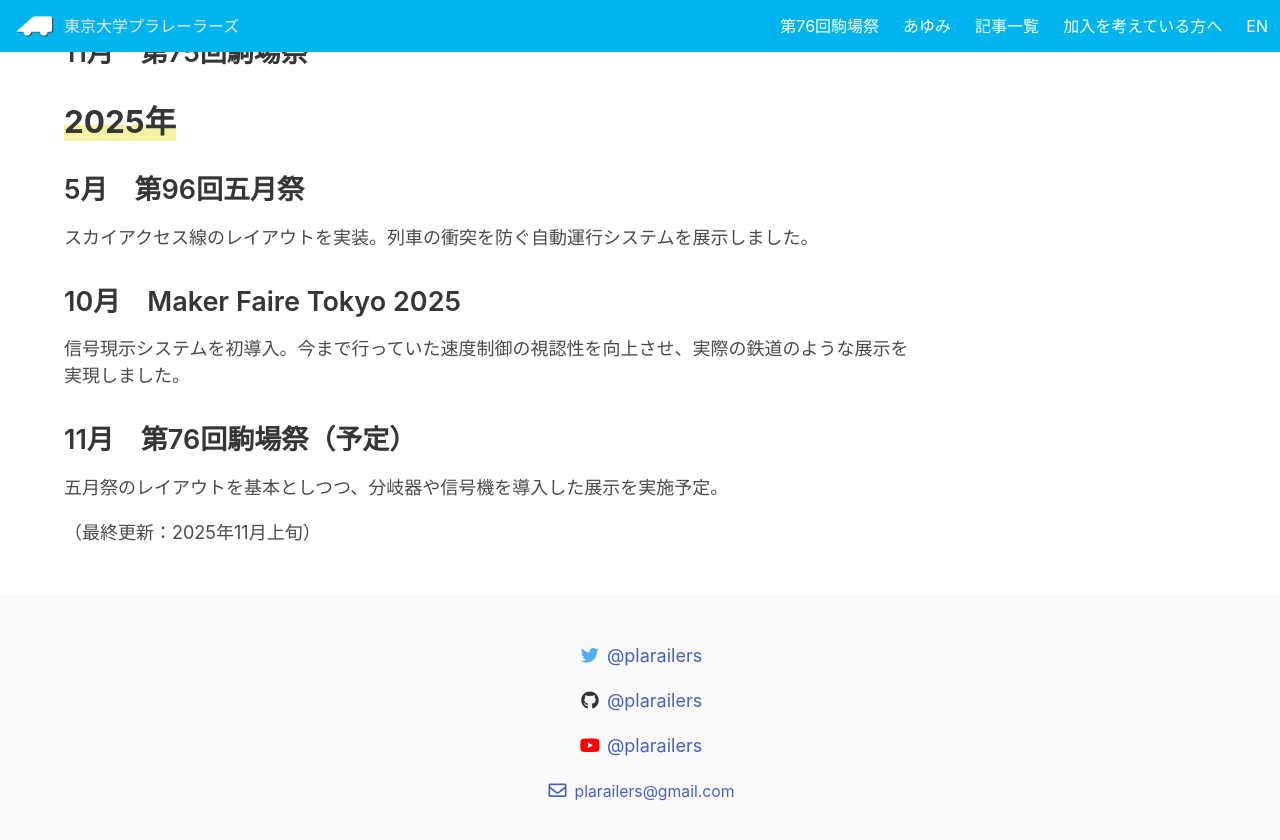
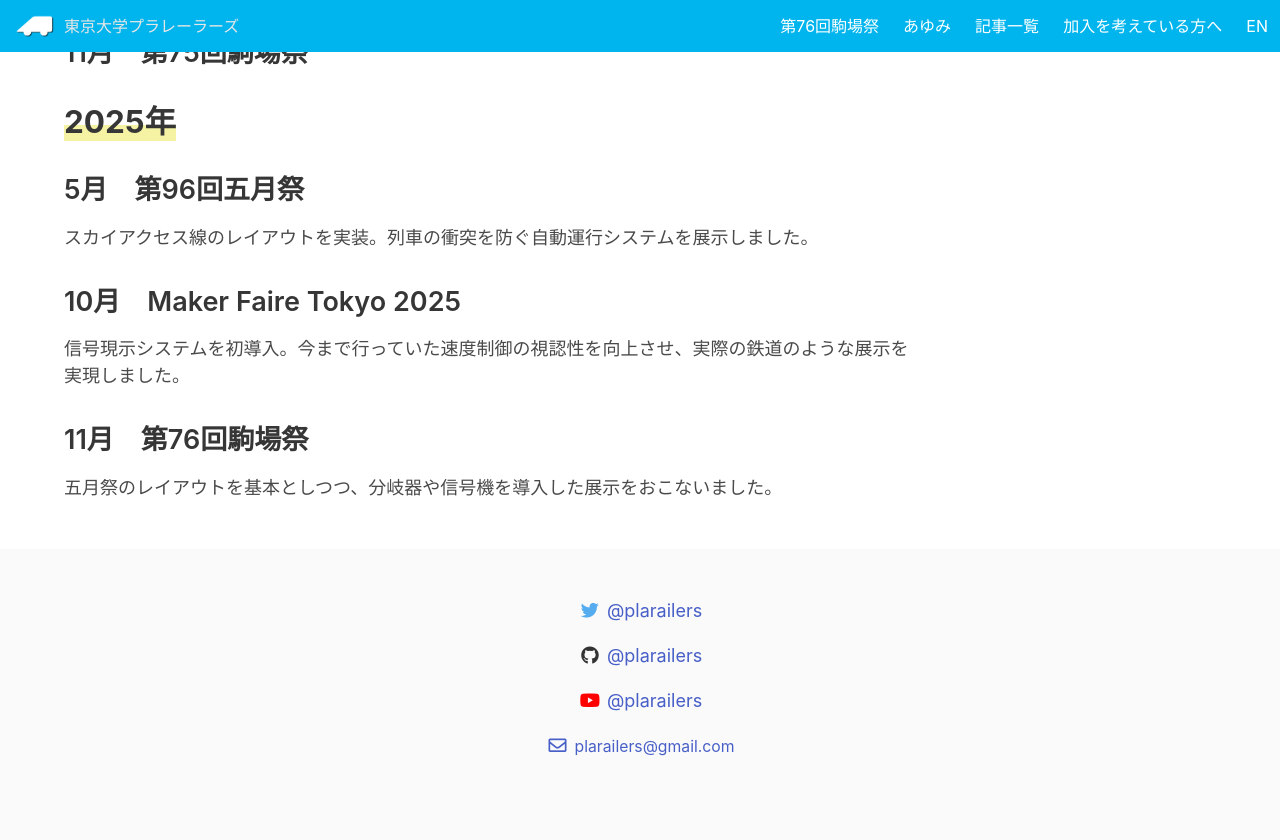
Before and after one commit to plarailers/plarailers.github.io, a Jekyll site: the page built from history/index.md, in a window 1280 px wide and 900 px high, scrolled down 1977 px. Shown: the top 840 px of the window. Built offline with Jekyll 4.4.1, drawn with Linux system fonts in a browser that asks for light colours; nearby versions of some CDN libraries; comment, search, counter and statistics services are not loaded.

Commit message:
トップページ、あゆみを更新。記事「第76回駒場祭当日の様子」を追加。

```diff
--- a/history/index.md
+++ b/history/index.md
@@ -44,7 +44,5 @@ title: あゆみ
 スカイアクセス線のレイアウトを実装。列車の衝突を防ぐ自動運行システムを展示しました。
 ### 10月　Maker Faire Tokyo 2025
 信号現示システムを初導入。今まで行っていた速度制御の視認性を向上させ、実際の鉄道のような展示を実現しました。
-### 11月　第76回駒場祭（予定）
-五月祭のレイアウトを基本としつつ、分岐器や信号機を導入した展示を実施予定。
-
-（最終更新：2025年11月上旬）
+### 11月　第76回駒場祭
+五月祭のレイアウトを基本としつつ、分岐器や信号機を導入した展示をおこないました。
```
Also changed, not shown: _posts/2025-11-28-00.html (added, +53 -0 lines), index.html (+4 -4 lines).
